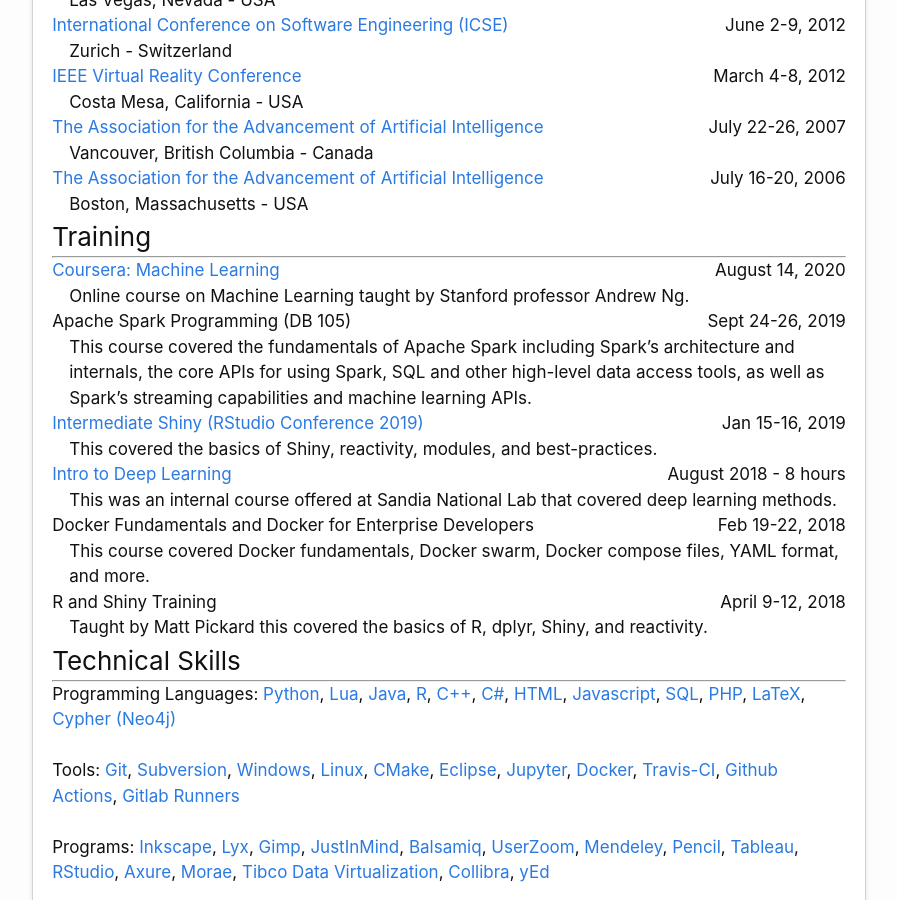
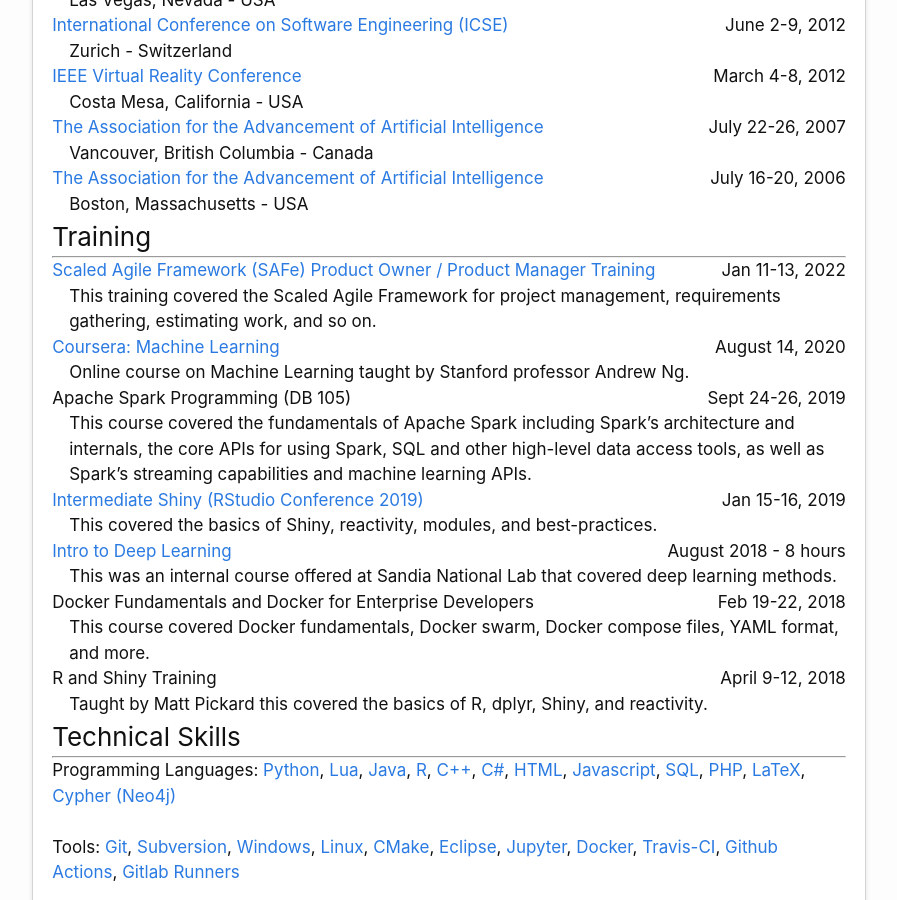
Before and after one commit to carlsonp/carlsonp.github.io, a Jekyll site: the page built from cv.md, in a window 1280 px wide and 900 px high, scrolled down 4530 px. Shown: the whole window, without its empty margins (191-1088 px from the left). Built offline with Jekyll 4.4.1, drawn with Linux system fonts in a browser that asks for light colours.

Commit message:
add SAFe training

```diff
--- a/_data/training.json
+++ b/_data/training.json
@@ -1,4 +1,10 @@
 [
+    {
+	    "title": "Scaled Agile Framework (SAFe) Product Owner / Product Manager Training",
+	    "date": "Jan 11-13, 2022",
+	    "description": "This training covered the Scaled Agile Framework for project management, requirements gathering, estimating work, and so on.",
+        "url": "https://www.scaledagileframework.com"
+    },
     {
         "title": "Coursera: Machine Learning",
         "date": "August 14, 2020",
```
